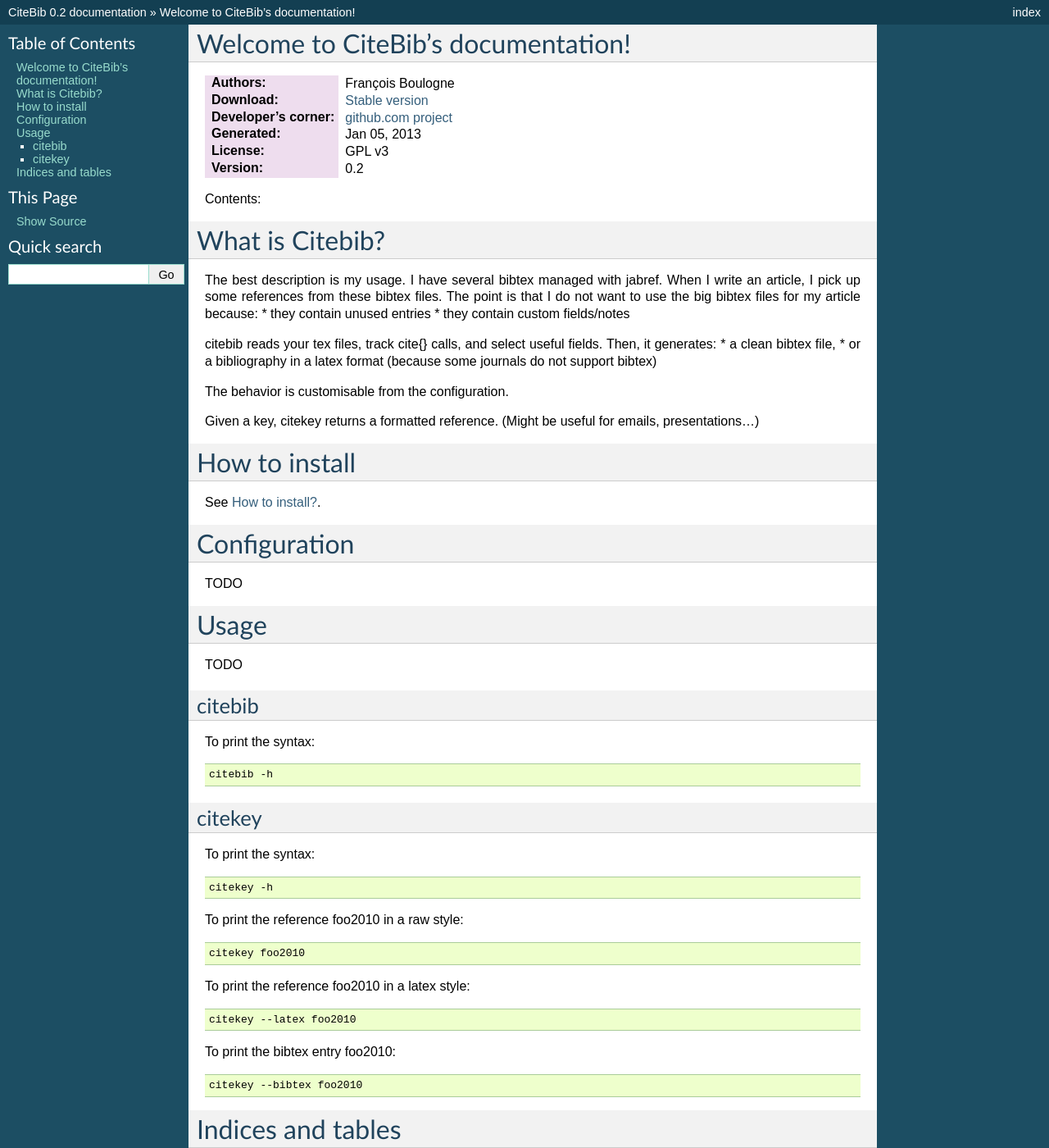
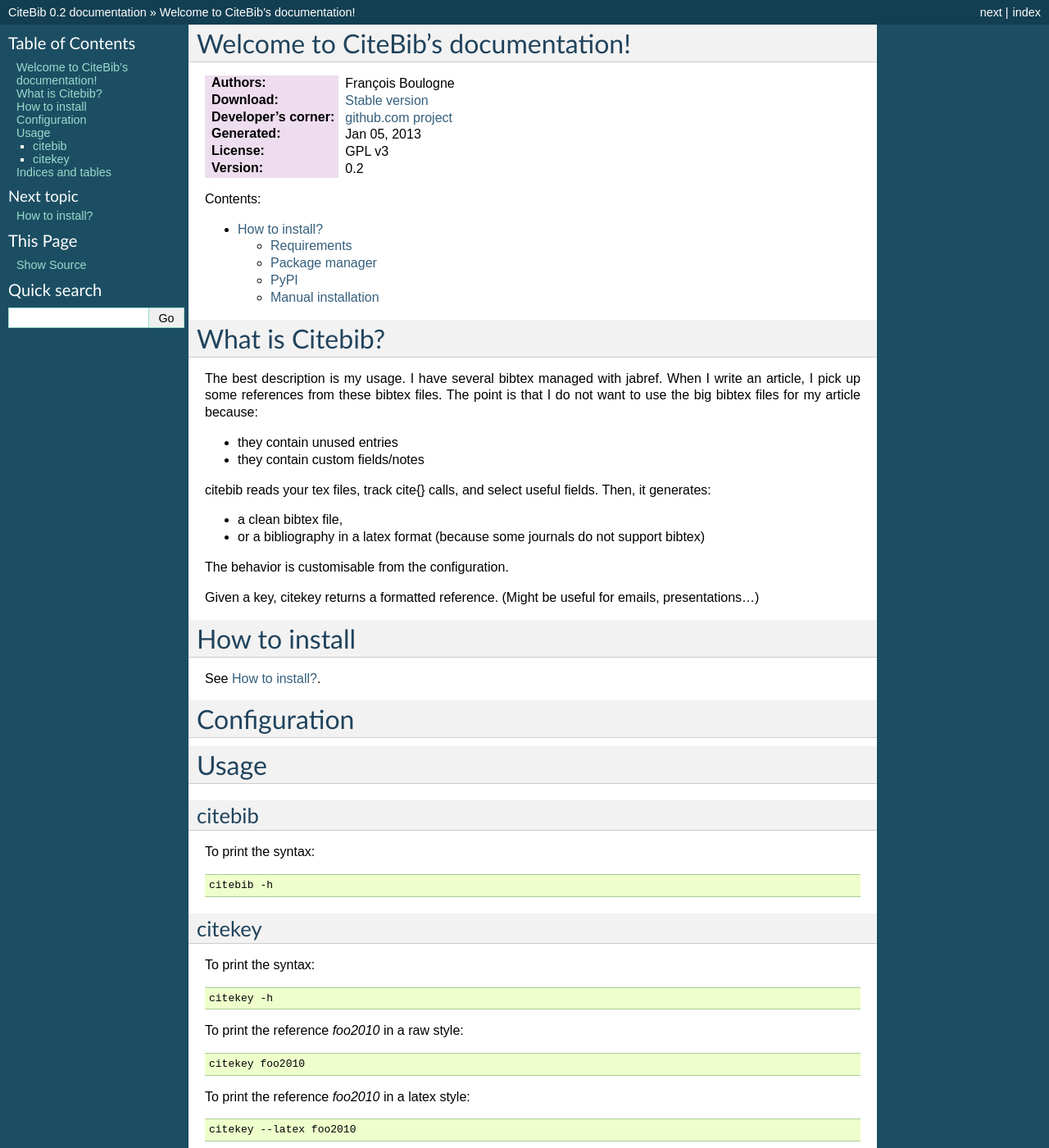
Before and after one commit to salsergey/CiteBib, a Sphinx documentation site: the page built from doc/source/index.rst, in a window 1280 px wide and 1400 px high. Shown: the whole window at 82% size. Built offline with Sphinx 7.4.7, drawn with Linux system fonts in a browser that asks for light colours; some of the changed text lies outside the part shown.

Commit message:
minor doc

```diff
--- a/doc/source/index.rst
+++ b/doc/source/index.rst
@@ -21,15 +21,19 @@
 .. toctree::
    :maxdepth: 2
 
+   install
+
 
 What is Citebib?
 ================
 
 The best description is my usage. I have several bibtex managed with jabref. When I write an article, I pick up some references from these bibtex files. The point is that I do not want to use the big bibtex files for my article because:
+
 * they contain unused entries
 * they contain custom fields/notes
 
 citebib reads your tex files, track \cite{} calls, and select useful fields. Then, it generates:
+
 * a clean bibtex file,
 * or a bibliography in a latex format (because some journals do not support bibtex)
 
@@ -46,13 +50,9 @@
 Configuration
 =============
 
-TODO
-
 
 Usage
 =====
-
-TODO
 
 citebib
 -------
@@ -73,19 +73,19 @@
 
     citekey -h
 
-To print the reference foo2010 in a raw style:
+To print the reference *foo2010* in a raw style:
 
 .. code-block:: sh
 
     citekey foo2010
 
-To print the reference foo2010 in a latex style:
+To print the reference *foo2010* in a latex style:
 
 .. code-block:: sh
 
     citekey --latex foo2010
 
-To print the bibtex entry foo2010:
+To print the bibtex entry *foo2010*:
 
 .. code-block:: sh
 
```
